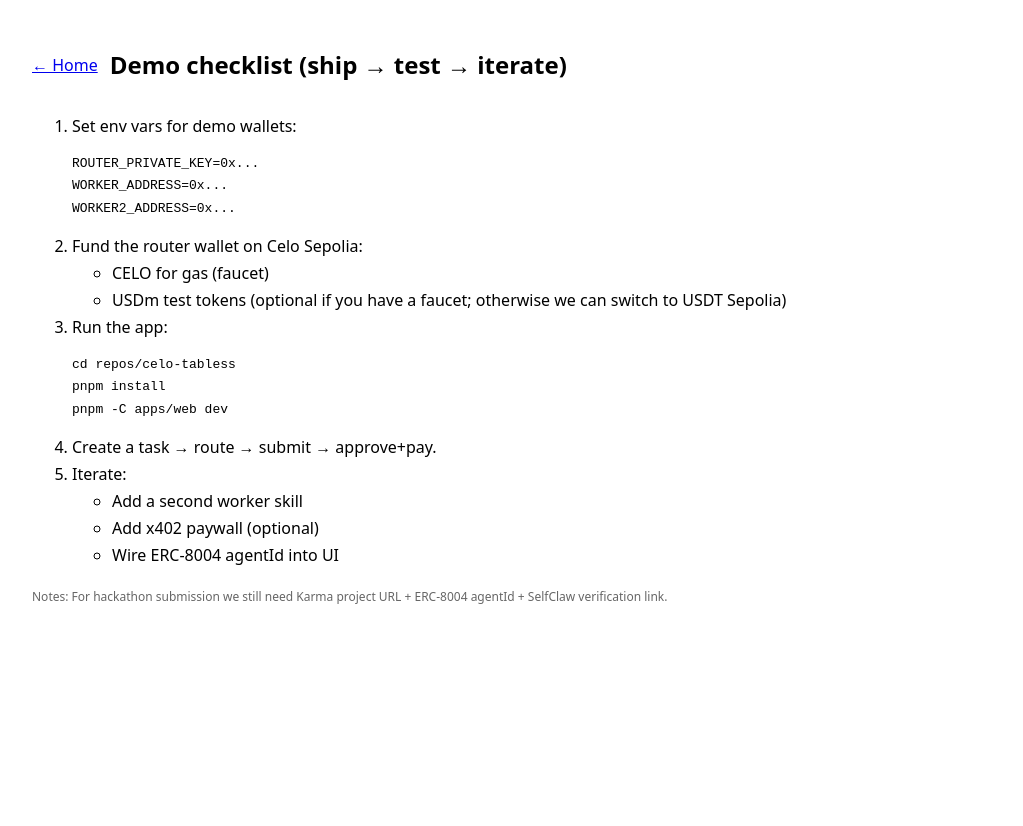
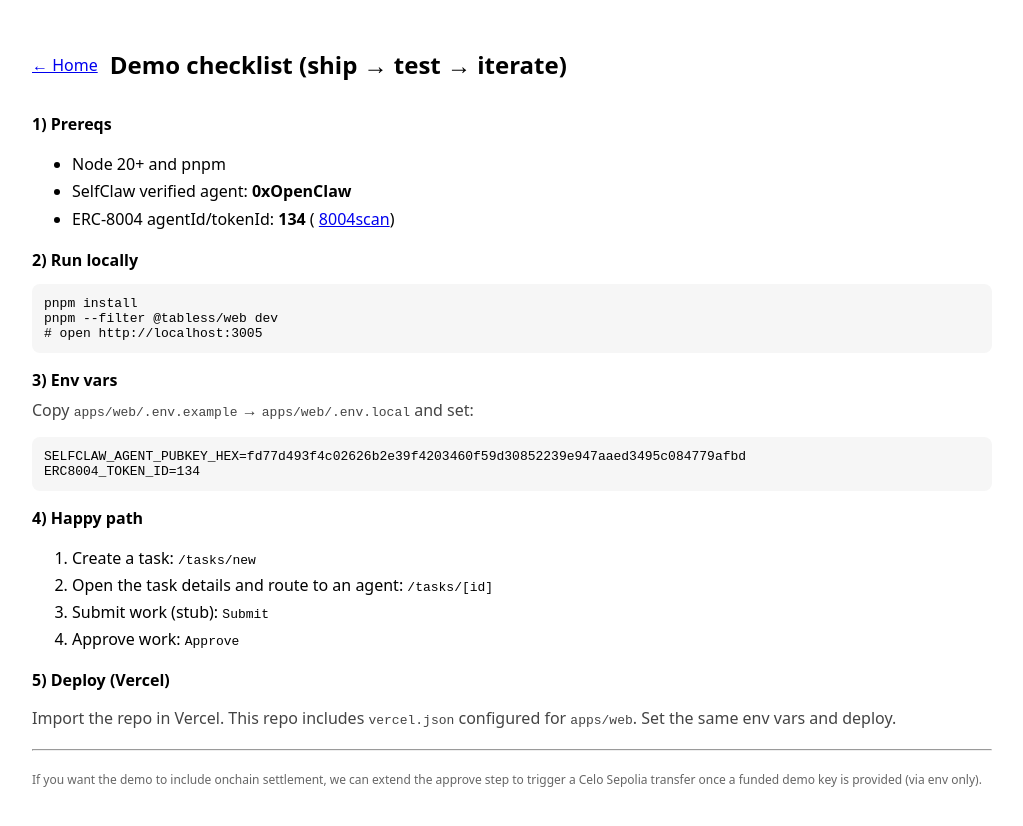
Before and after one commit to yukikm/celo-skill-router, a Next.js app in the folder apps/web/: page /docs in a window 1280 px wide. Shown: the top 826 px of the page, without its empty margins (128-1151 px from the left). Before the commit the page ends 800 px from the top, so only its background shows below. Built offline with nearby package versions, Linux system fonts and the light colour scheme.

Commit message:
docs: expand README + update in-app demo checklist

```diff
--- a/apps/web/src/app/docs/page.tsx
+++ b/apps/web/src/app/docs/page.tsx
@@ -8,43 +8,76 @@ export default function DocsPage() {
         <h1 style={{ fontSize: 24 }}>Demo checklist (ship → test → iterate)</h1>
       </div>
 
-      <ol style={{ marginTop: 16, lineHeight: 1.7 }}>
+      <section style={{ marginTop: 16 }}>
+        <h2 style={{ fontSize: 16, marginBottom: 8 }}>1) Prereqs</h2>
+        <ul style={{ lineHeight: 1.7 }}>
+          <li>Node 20+ and pnpm</li>
           <li>
-          Set env vars for demo wallets:
-          <pre>{`ROUTER_PRIVATE_KEY=0x...
-WORKER_ADDRESS=0x...
-WORKER2_ADDRESS=0x...`}</pre>
+            SelfClaw verified agent: <b>0xOpenClaw</b>
           </li>
           <li>
-          Fund the router wallet on Celo Sepolia:
-          <ul>
-            <li>CELO for gas (faucet)</li>
-            <li>USDm test tokens (optional if you have a faucet; otherwise we can
-            switch to USDT Sepolia)</li>
+            ERC-8004 agentId/tokenId: <b>134</b> ({" "}
+            <a href="https://www.8004scan.io/agents/celo/134" target="_blank">
+              8004scan
+            </a>
+            )
+          </li>
         </ul>
+      </section>
+
+      <section style={{ marginTop: 16 }}>
+        <h2 style={{ fontSize: 16, marginBottom: 8 }}>2) Run locally</h2>
+        <pre style={{ background: "#f6f6f6", padding: 12, borderRadius: 8 }}>
+          {`pnpm install
+pnpm --filter @tabless/web dev
+# open http://localhost:3005`}
+        </pre>
+      </section>
+
+      <section style={{ marginTop: 16 }}>
+        <h2 style={{ fontSize: 16, marginBottom: 8 }}>3) Env vars</h2>
+        <p style={{ marginTop: 0, color: "#444" }}>
+          Copy <code>apps/web/.env.example</code> → <code>apps/web/.env.local</code>{" "}
+          and set:
+        </p>
+        <pre style={{ background: "#f6f6f6", padding: 12, borderRadius: 8 }}>
+          {`SELFCLAW_AGENT_PUBKEY_HEX=fd77d493f4c02626b2e39f4203460f59d30852239e947aaed3495c084779afbd
+ERC8004_TOKEN_ID=134`}
+        </pre>
+      </section>
+
+      <section style={{ marginTop: 16 }}>
+        <h2 style={{ fontSize: 16, marginBottom: 8 }}>4) Happy path</h2>
+        <ol style={{ lineHeight: 1.7 }}>
+          <li>
+            Create a task: <code>/tasks/new</code>
           </li>
           <li>
-          Run the app:
-          <pre>{`cd repos/celo-tabless
-pnpm install
-pnpm -C apps/web dev`}</pre>
+            Open the task details and route to an agent: <code>/tasks/[id]</code>
           </li>
           <li>
-          Create a task → route → submit → approve+pay.
+            Submit work (stub): <code>Submit</code>
           </li>
           <li>
-          Iterate:
-          <ul>
-            <li>Add a second worker skill</li>
-            <li>Add x402 paywall (optional)</li>
-            <li>Wire ERC-8004 agentId into UI</li>
-          </ul>
+            Approve work: <code>Approve</code>
           </li>
         </ol>
+      </section>
 
-      <p style={{ marginTop: 18, fontSize: 12, color: "#666" }}>
-        Notes: For hackathon submission we still need Karma project URL + ERC-8004
-        agentId + SelfClaw verification link.
+      <section style={{ marginTop: 16 }}>
+        <h2 style={{ fontSize: 16, marginBottom: 8 }}>5) Deploy (Vercel)</h2>
+        <p style={{ color: "#444" }}>
+          Import the repo in Vercel. This repo includes <code>vercel.json</code>{" "}
+          configured for <code>apps/web</code>. Set the same env vars and deploy.
+        </p>
+      </section>
+
+      <hr style={{ margin: "20px 0" }} />
+
+      <p style={{ fontSize: 12, color: "#666" }}>
+        If you want the demo to include onchain settlement, we can extend the
+        approve step to trigger a Celo Sepolia transfer once a funded demo key is
+        provided (via env only).
       </p>
     </main>
   );
```
Also changed, not shown: 1 other file (tests, documents, lock files or other folders). Lines whose indentation alone changed are shown as unchanged.
